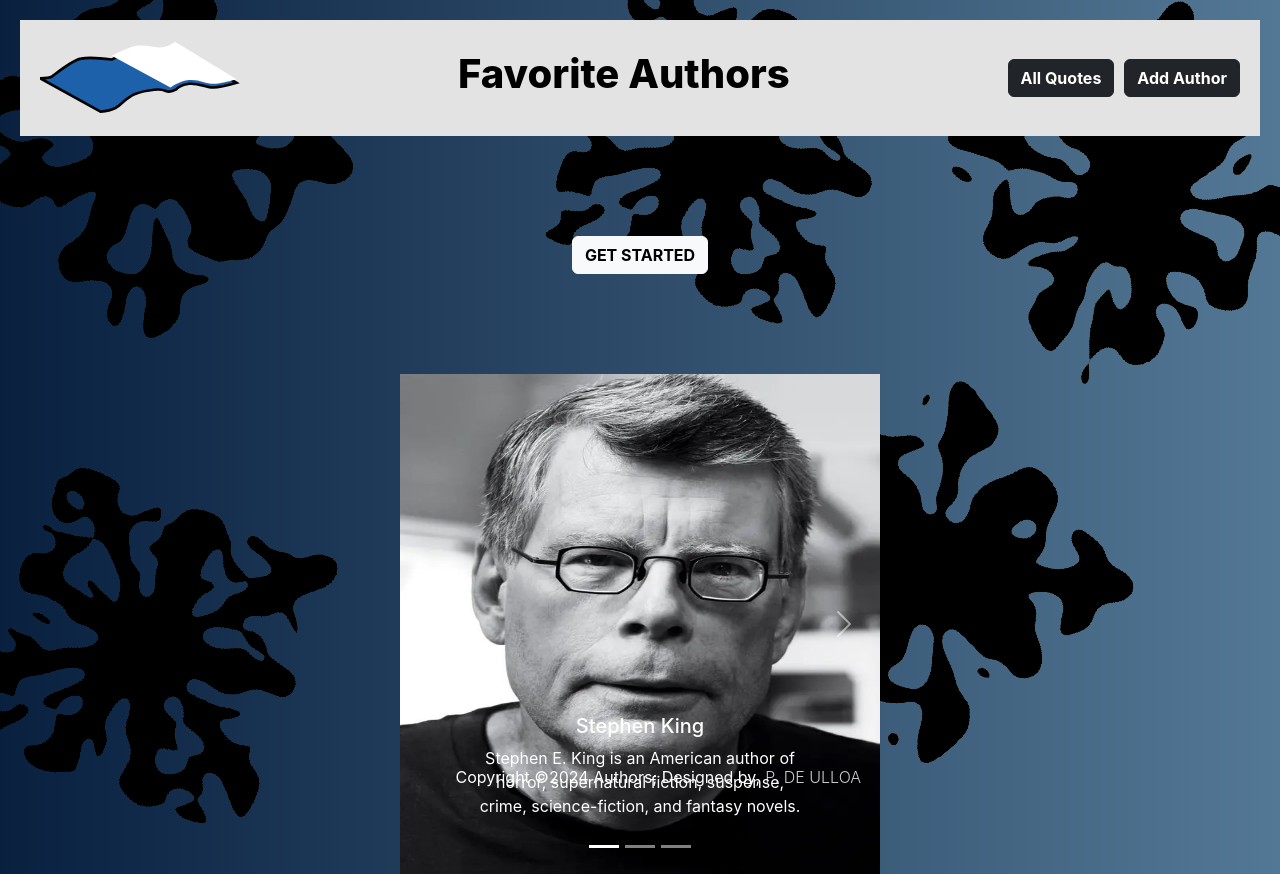
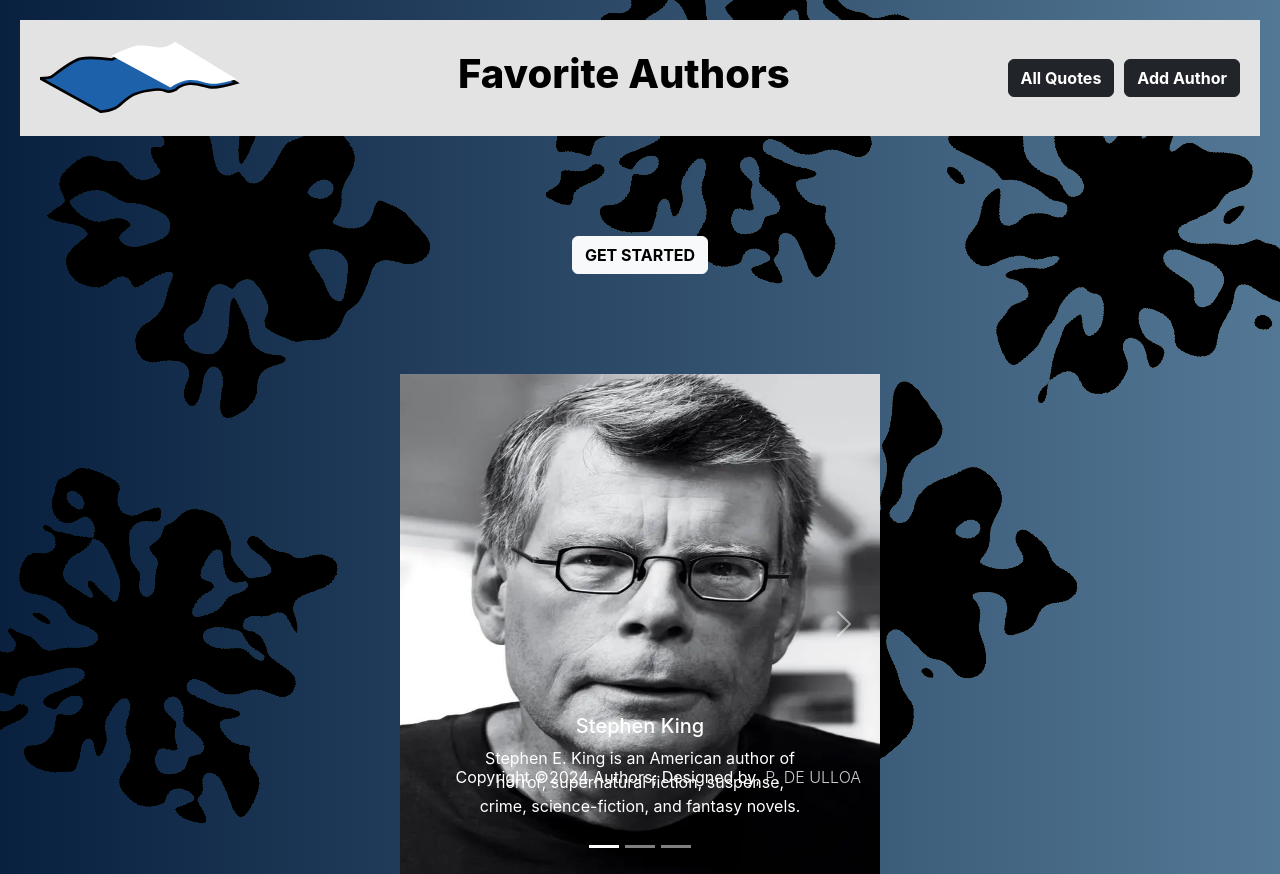
Before and after one commit to PaulDeUlloa/MERN_Authors, a React (Create React App) app in the folder client/: page / in a window 1280 px wide. Built offline with nearby package versions, Linux system fonts and the light colour scheme.

Commit message:
margins removed from splashes

```diff
--- a/client/src/App.css
+++ b/client/src/App.css
@@ -73,11 +73,10 @@ body{
   mix-blend-mode: darken;
   filter: blur(9px) contrast(100) brightness(1)  grayscale(1);
   box-shadow: 0 0 0 50px #fff;
-  rotate: -30deg;
+  rotate: -20deg;
   position: fixed;
-  margin-top: 50px;
-  top: 0;
-  right: 0;
+  top: 10%;
+  right: 1%;
   z-index: -1;
 }
 
@@ -96,10 +95,8 @@ body{
   box-shadow: 0 0 0 50px #fff;
   rotate: 50deg;
   position: fixed;
-  bottom: 0;
-  right: 0;
-  margin-bottom: 80px;
-  margin-right: 200px;
+  bottom: 10%;
+  right: 20%;
   z-index: -1;
 }
 
@@ -118,8 +115,8 @@ body{
   box-shadow: 0 0 0 50px #fff;
   rotate: 50deg;
   position: fixed;
-  top: 0;
-  left: 0;
+  top: 10%;
+  left: 6%;
   z-index: -1;
 }
 
@@ -138,10 +135,12 @@ body{
   box-shadow: 0 0 0 50px #fff;
   rotate: 20deg;
   position: fixed;
-  top: 0;
+  top: -5%;
   left: 45%;
   z-index: -1;
 }
+
+/* Splash inspiration from https://alvaromontoro.com/blog/68042/shapes-in-css */
 
 
 
```
